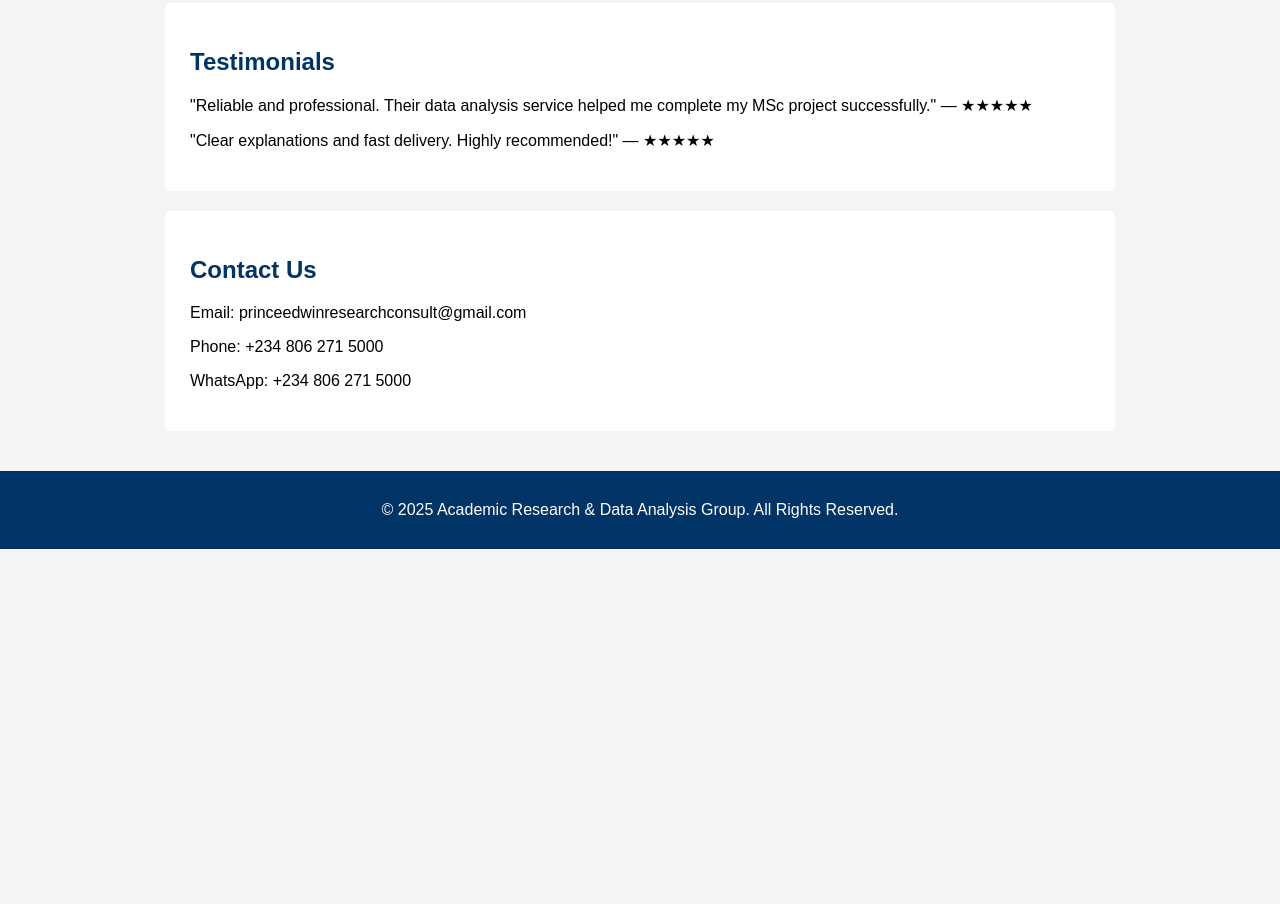
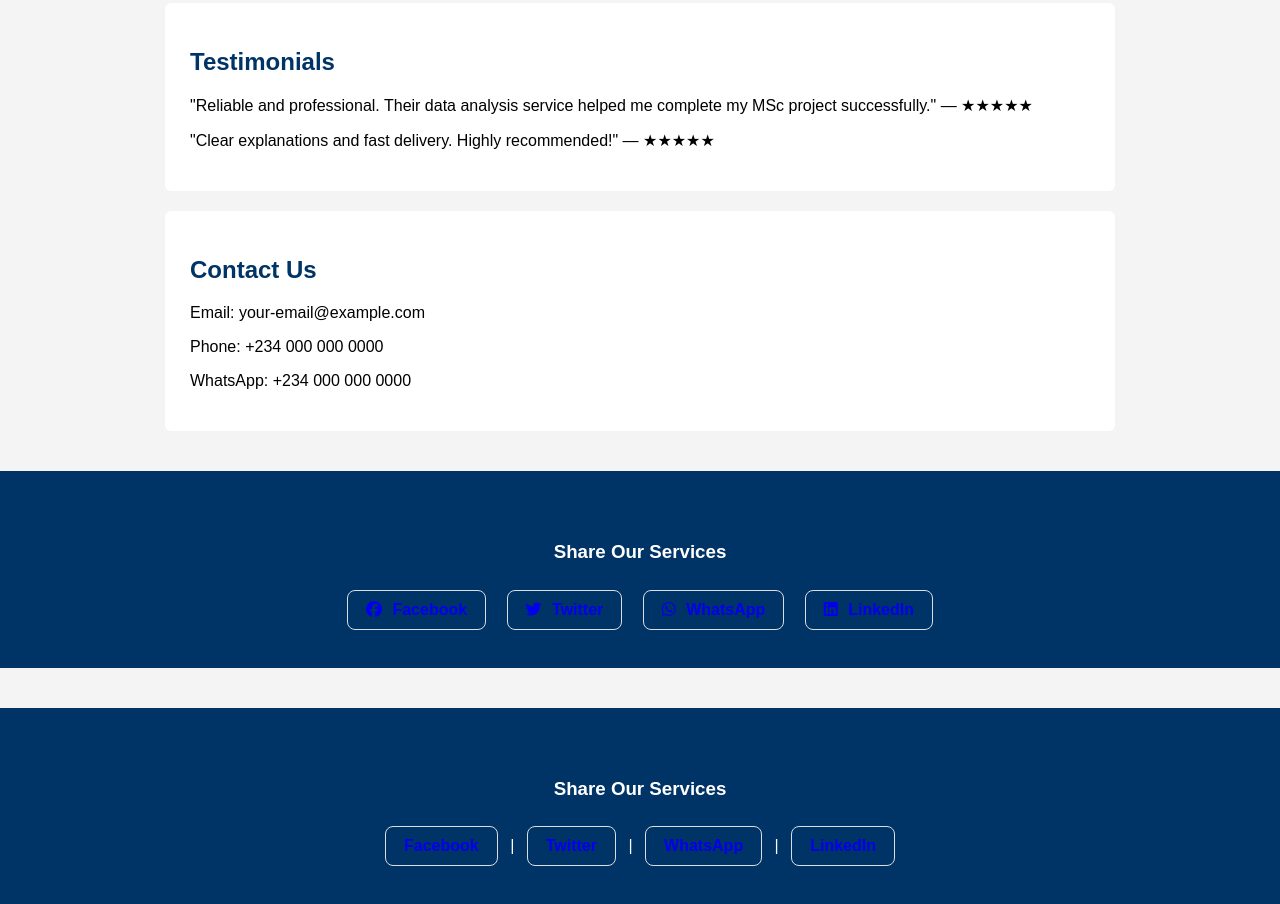
Before and after one commit to Prince-Edwin/Prince-Edwin.github.io, a plain HTML site: page index.html in a window 1280 px wide. Shown: the part 1325-2229 px from the top of the page. Before the commit the page ends 1874 px from the top, so only its background shows below. Drawn offline with Linux system fonts and the light colour scheme.

Commit message:
Update index.html

```diff
--- a/index.html
+++ b/index.html
@@ -209,14 +209,53 @@
 
 <section id="contact">
   <h2>Contact Us</h2>
-  <p>Email: princeedwinresearchconsult@gmail.com</p>
-  <p>Phone: +234 806 271 5000</p>
-  <p>WhatsApp: +234 806 271 5000</p>
+  <p>Email: your-email@example.com</p>
+  <p>Phone: +234 000 000 0000</p>
+  <p>WhatsApp: +234 000 000 0000</p>
 </section>
 
 <footer>
-  © 2025 Academic Research & Data Analysis Group. All Rights Reserved.
-</footer>
+    <style>
+      .share-buttons a {
+        display: inline-block;
+        margin: 8px;
+        padding: 10px 18px;
+        border-radius: 8px;
+        text-decoration: none;
+        font-weight: 600;
+        transition: 0.3s ease;
+        border: 1px solid #ddd;
+      }
+      .share-buttons a:hover {
+        background: #004aad;
+        color: #fff;
+        border-color: #004aad;
+        transform: translateY(-3px);
+      }
+      .share-buttons i {
+        margin-right: 6px;
+      }
+    </style>
+
+    <!-- FontAwesome Icons -->
+    <link rel="stylesheet" href="https://cdnjs.cloudflare.com/ajax/libs/font-awesome/6.5.0/css/all.min.css">
+
+    <div class="share-buttons" style="margin-top:40px; text-align:center;">
+      <h3>Share Our Services</h3>
+      <a href="https://www.facebook.com/sharer/sharer.php?u=https://yourdomain.github.io" target="_blank">
+        <i class="fab fa-facebook"></i> Facebook
+      </a>
+      <a href="https://twitter.com/intent/tweet?url=https://yourdomain.github.io" target="_blank">
+        <i class="fab fa-twitter"></i> Twitter
+      </a>
+      <a href="https://api.whatsapp.com/send?text=Check%20out%20this%20research%20and%20data%20analysis%20service:%20https://yourdomain.github.io" target="_blank">
+        <i class="fab fa-whatsapp"></i> WhatsApp
+      </a>
+      <a href="https://www.linkedin.com/sharing/share-offsite/?url=https://yourdomain.github.io" target="_blank">
+        <i class="fab fa-linkedin"></i> LinkedIn
+      </a>
+    </div>
+  </footer>
 
 <script>
   document.querySelectorAll('.dropdown button').forEach(btn => {
@@ -227,5 +266,14 @@
   });
 </script>
 
+  <footer>
+    <div class="share-buttons" style="margin-top:40px; text-align:center;">
+      <h3>Share Our Services</h3>
+      <a href="https://www.facebook.com/sharer/sharer.php?u=https://yourdomain.github.io" target="_blank">Facebook</a> |
+      <a href="https://twitter.com/intent/tweet?url=https://yourdomain.github.io" target="_blank">Twitter</a> |
+      <a href="https://api.whatsapp.com/send?text=Check%20out%20this%20research%20and%20data%20analysis%20service:%20https://yourdomain.github.io" target="_blank">WhatsApp</a> |
+      <a href="https://www.linkedin.com/sharing/share-offsite/?url=https://yourdomain.github.io" target="_blank">LinkedIn</a>
+    </div>
+  </footer>
 </body>
 </html>
```
